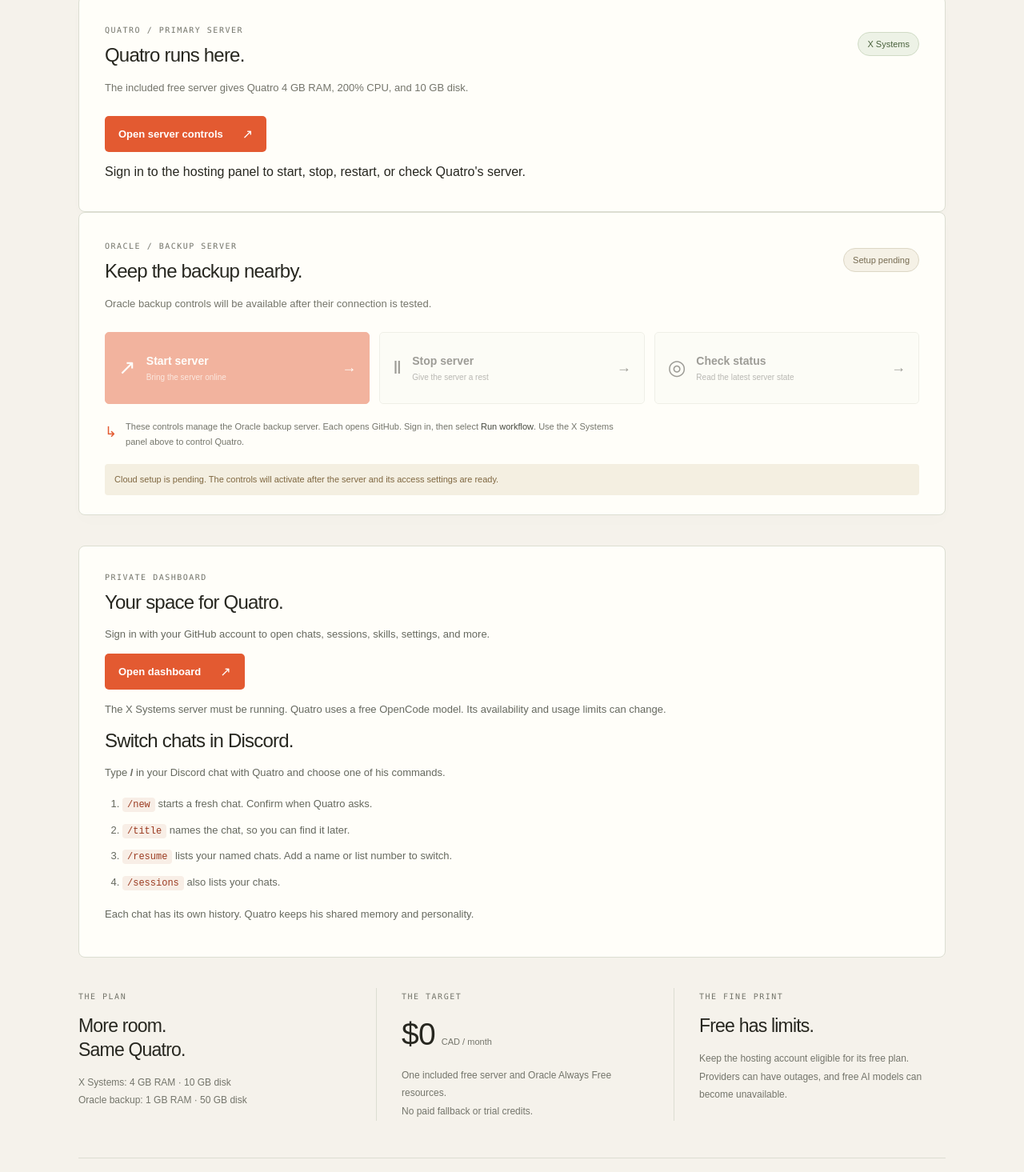
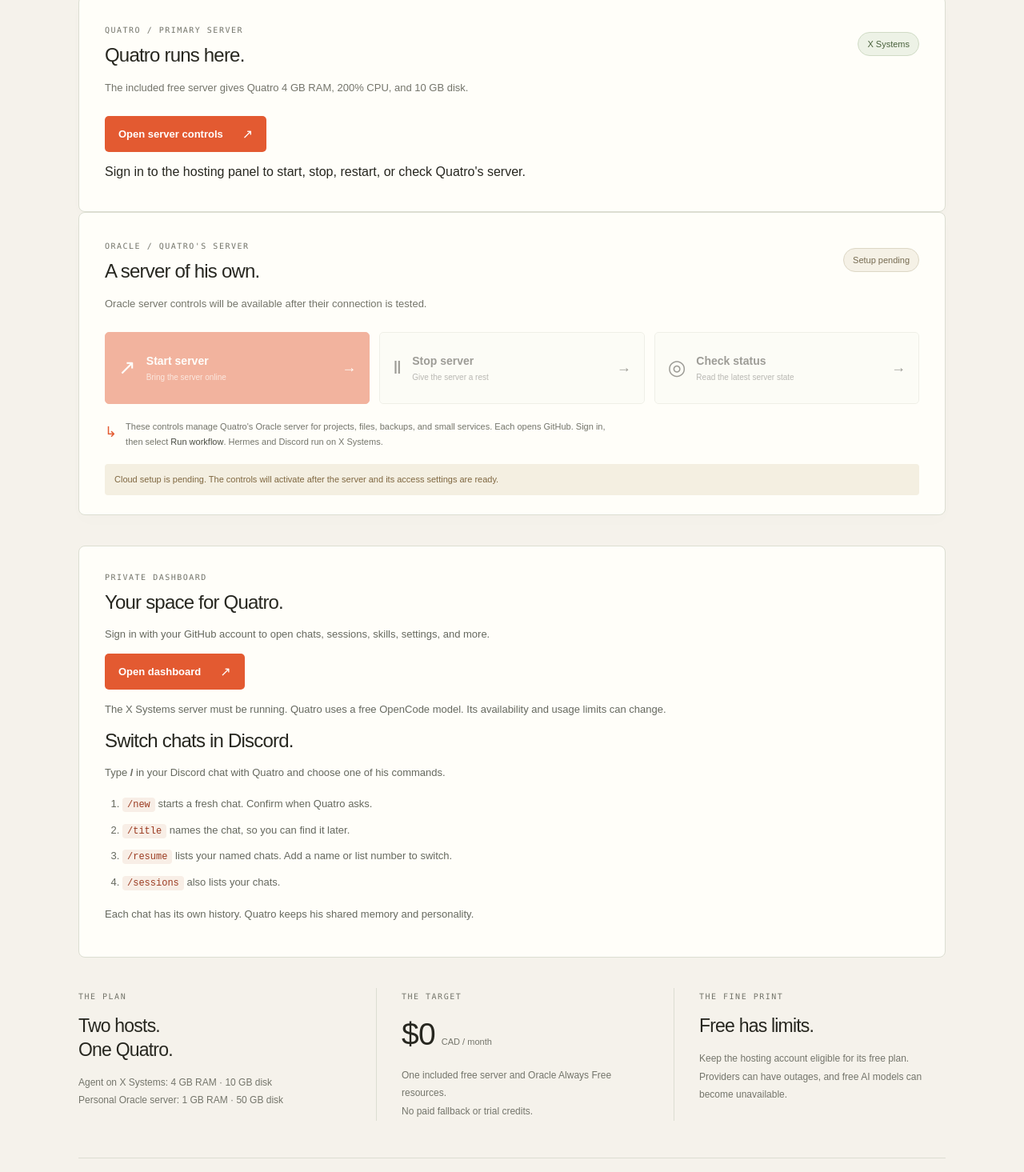
Before and after one commit to limidotu/qatro-cloud, a website: page site/index.html in a window 1280 px wide. Shown: the part 455-1920 px from the top of the page at 80% size. Drawn offline with Linux system fonts and the light colour scheme.

Commit message:
Give Oracle the personal server role for Quatro

```diff
--- a/site/app.js
+++ b/site/app.js
@@ -25,8 +25,8 @@ if (typeof document !== 'undefined') {
     $('#connection-status').textContent = ready ? 'Controls connected' : 'Setup pending';
     $('#connection-status').classList.toggle('connected', ready);
     $('#connection-description').textContent = ready
-      ? 'These controls manage the Oracle backup server. Quatro runs on X Systems.'
-      : 'Oracle backup controls will be available after their connection is tested.';
+      ? 'Oracle hosts Quatro\'s projects, files, backups, and small services. His agent runs on X Systems.'
+      : 'Oracle server controls will be available after their connection is tested.';
     $('#setup-notice').hidden = ready;
     $('#repo-label').textContent = repo || 'QATRO / PERSONAL CLOUD';
     for (const action of ['start', 'stop', 'status']) {
--- a/site/index.html
+++ b/site/index.html
@@ -30,14 +30,14 @@
         <p>Sign in to the hosting panel to start, stop, restart, or check Quatro's server.</p>
       </section>
       <section class="control-card" aria-labelledby="controls-title">
-        <div class="card-heading"><div><span class="eyebrow">ORACLE / BACKUP SERVER</span><h2 id="controls-title">Keep the backup nearby.</h2></div><span class="status" id="connection-status">Setup pending</span></div>
+        <div class="card-heading"><div><span class="eyebrow">ORACLE / QUATRO'S SERVER</span><h2 id="controls-title">A server of his own.</h2></div><span class="status" id="connection-status">Setup pending</span></div>
         <p class="control-description" id="connection-description">Connect this page to your GitHub repository to use the controls.</p>
         <div class="actions">
           <a class="action primary" id="start" aria-disabled="true" target="_blank" rel="noopener noreferrer"><span class="action-icon" aria-hidden="true">↗</span><span><strong>Start server</strong><small>Bring the server online</small></span><span class="action-arrow" aria-hidden="true">→</span></a>
           <a class="action" id="stop" aria-disabled="true" target="_blank" rel="noopener noreferrer"><span class="action-icon pause-icon" aria-hidden="true">Ⅱ</span><span><strong>Stop server</strong><small>Give the server a rest</small></span><span class="action-arrow" aria-hidden="true">→</span></a>
           <a class="action" id="status" aria-disabled="true" target="_blank" rel="noopener noreferrer"><span class="action-icon" aria-hidden="true">◎</span><span><strong>Check status</strong><small>Read the latest server state</small></span><span class="action-arrow" aria-hidden="true">→</span></a>
         </div>
-        <div class="confirmation-note"><span aria-hidden="true">↳</span><p>These controls manage the Oracle backup server. Each opens GitHub. Sign in, then select <strong>Run workflow</strong>. Use the X Systems panel above to control Quatro.</p></div>
+        <div class="confirmation-note"><span aria-hidden="true">↳</span><p>These controls manage Quatro's Oracle server for projects, files, backups, and small services. Each opens GitHub. Sign in, then select <strong>Run workflow</strong>. Hermes and Discord run on X Systems.</p></div>
         <p class="notice" id="setup-notice" role="status">Cloud setup is pending. The controls will activate after the server and its access settings are ready.</p>
       </section>
       <section class="chat-guide" aria-labelledby="chat-guide-title">
@@ -57,7 +57,7 @@
         <p>Each chat has its own history. Quatro keeps his shared memory and personality.</p>
       </section>
       <section class="details" aria-label="Hosting details">
-        <article><span class="eyebrow">THE PLAN</span><h3>More room.<br>Same Quatro.</h3><p>X Systems: 4 GB RAM · 10 GB disk<br>Oracle backup: 1 GB RAM · 50 GB disk</p></article>
+        <article><span class="eyebrow">THE PLAN</span><h3>Two hosts.<br>One Quatro.</h3><p>Agent on X Systems: 4 GB RAM · 10 GB disk<br>Personal Oracle server: 1 GB RAM · 50 GB disk</p></article>
         <article><span class="eyebrow">THE TARGET</span><h3>$0<span class="price-unit"> CAD / month</span></h3><p>One included free server and Oracle Always Free resources.<br>No paid fallback or trial credits.</p></article>
         <article><span class="eyebrow">THE FINE PRINT</span><h3>Free has limits.</h3><p>Keep the hosting account eligible for its free plan. Providers can have outages, and free AI models can become unavailable.</p></article>
       </section>
```
Also changed, not shown: README.md.
